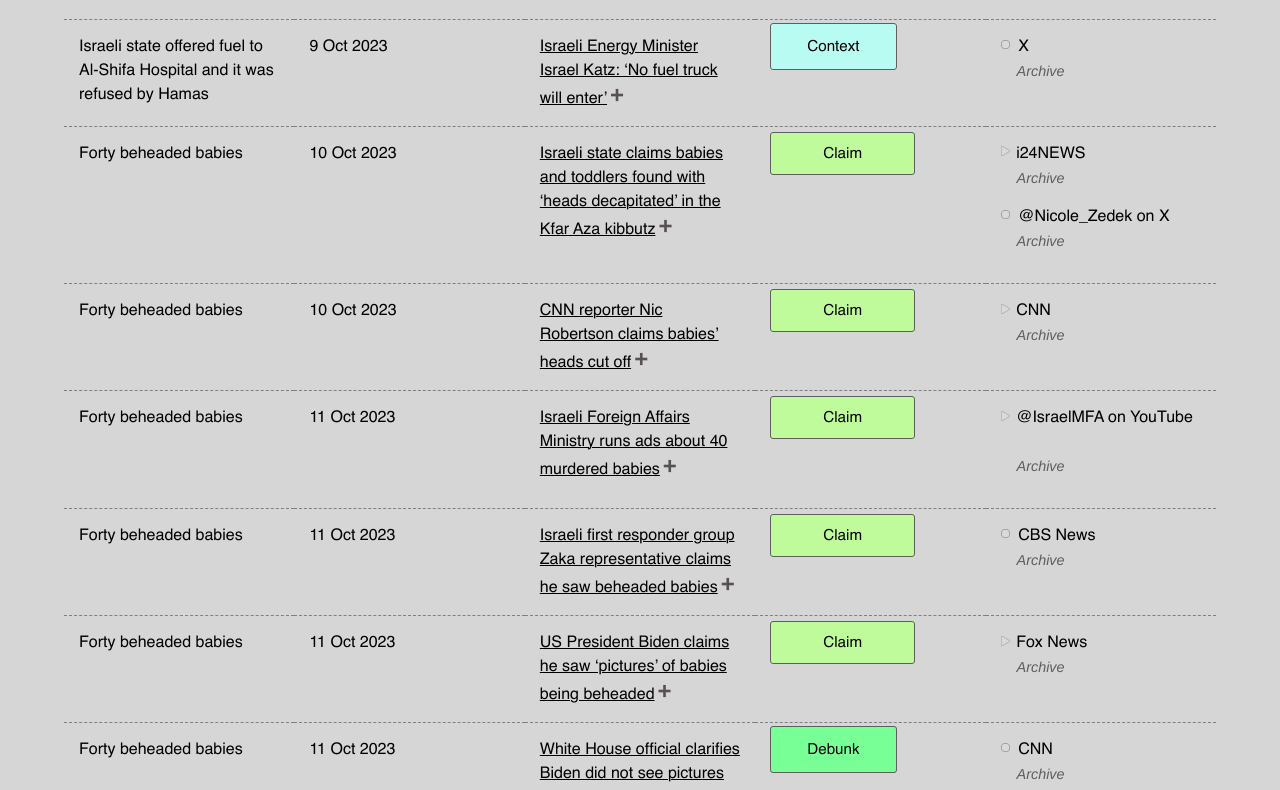
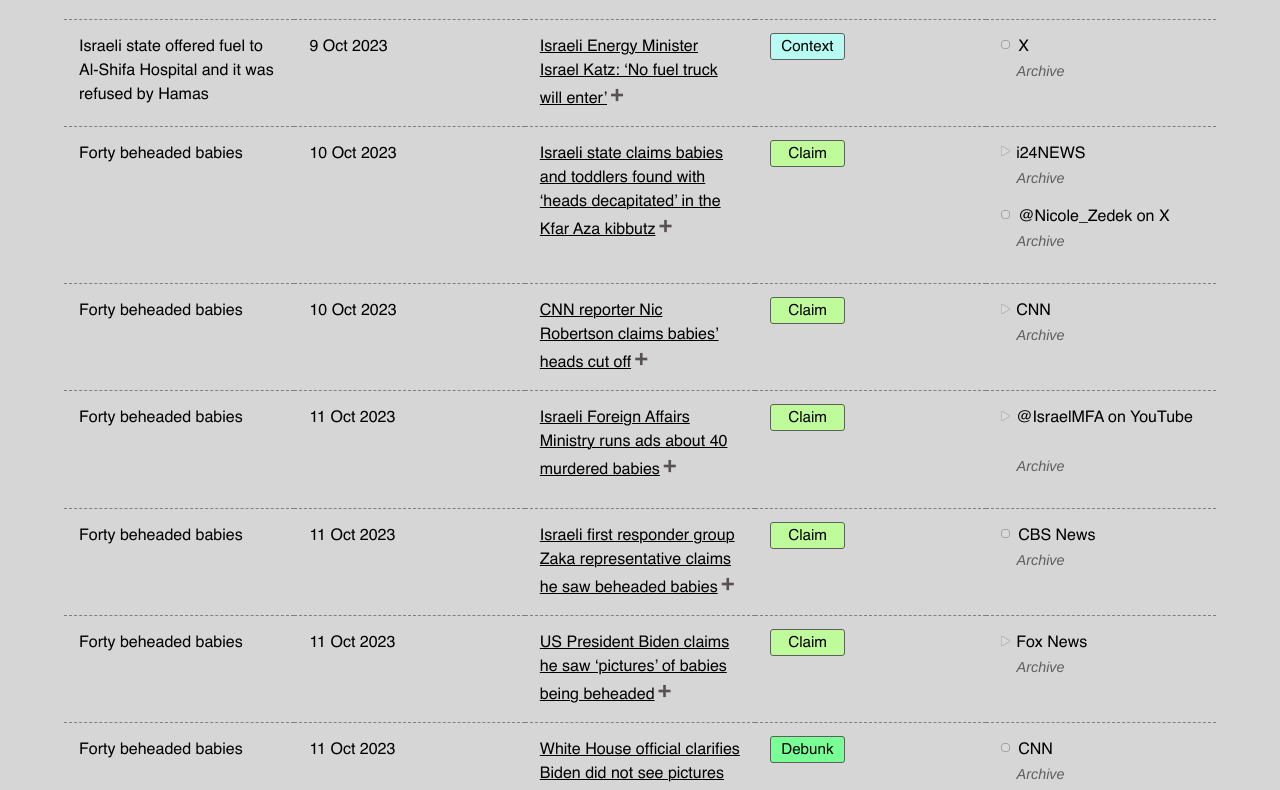
Before and after one commit to tamtzekin/hasbara-tracker, a React (Create React App) app: page /tracker in a window 1280 px wide. Shown: the part 1161-1951 px from the top of the page. Built offline with nearby package versions, Linux system fonts and the light colour scheme.

Commit message:
type tags resized

```diff
--- a/src/components/Tracker.css
+++ b/src/components/Tracker.css
@@ -341,7 +341,7 @@ table.a:hover {
 .claim-tag {
     font-size: 0.95em;
     border: solid 0.5px theme('colors.grey-faded');
-    padding: 6.5% 26% 6.5% 26%;
+    padding: 2.5% 8.5% 2.5% 8.5%;
     border-radius: 3px;
     background: theme('colors.green-light');
 }
@@ -349,7 +349,7 @@ table.a:hover {
 .context-tag {
     font-size: 0.95em;
     border: solid 0.5px theme('colors.grey-faded');
-    padding: 7.5% 18% 7.5% 18%;
+    padding: 2.5% 5% 2.5% 5%;
     border-radius: 3px;
     background: theme('colors.blue');
 }
@@ -357,7 +357,7 @@ table.a:hover {
 .debunk-tag {
     font-size: 0.95em;
     border: solid 0.5px theme('colors.grey-faded');
-    padding: 7.5% 18% 7.5% 18%;
+    padding: 2.5% 5% 2.5% 5%;
     border-radius: 3px;
     background: theme('colors.green');
 }
```
